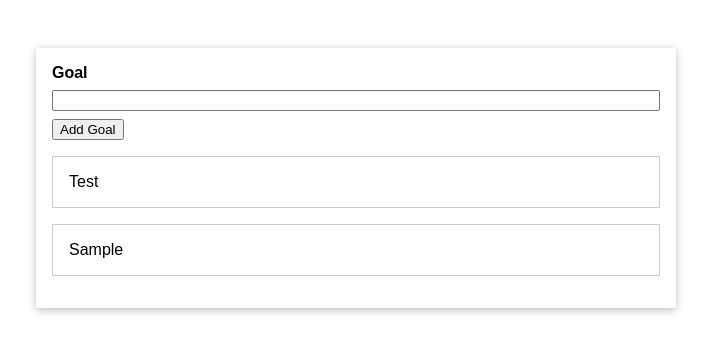
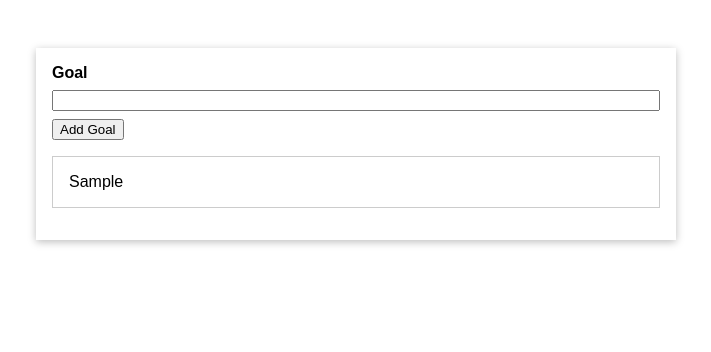
Before and after one commit to nohemy09/Aplicacion-con-Vue, a plain HTML site: page index.html in a window 1280 px wide. Both pictures are taken after typing "Sample" into the empty fields and a click on the button "Add Goal". Shown: the whole page, without its empty margins (284-995 px from the left). Drawn offline with nearby package versions, Linux system fonts and the light colour scheme.

Commit message:
App con vue creada

```diff
--- a/JS/main.js
+++ b/JS/main.js
@@ -1,14 +1,32 @@
-const buttonEl = document.querySelector('button');
-const inputEl = document.querySelector('input');
-const listEl = document.querySelector('ul');
+// Tenemos que crear la aplicacion
+Vue.createApp({
+  // Tenemos que definir la data
+  data() {
+    return {
+      goals: [],
+      enteredValue: '', // Conectralo con HTML
+    };
+  },
+  methods: {
+    addGoal() {
+      this.goals.push(this.enteredValue);
+      this.enteredValue = '';
+    } // El metodo para agregar goals
+  }
+}).mount('#app');
 
-function addGoal() {
-  const enteredValue = inputEl.value;
-  const listItemEl = document.createElement('li');
-  listItemEl.textContent = enteredValue;
-  listEl.appendChild(listItemEl);
-  inputEl.value = '';
-}
 
-buttonEl.addEventListener('click', addGoal);
- 40
+//const buttonEl = document.querySelector('button');
+//const inputEl = document.querySelector('input');
+//const listEl = document.querySelector('ul');
+
+//function addGoal() {
+  //const enteredValue = inputEl.value;
+  //const listItemEl = document.createElement('li');
+  //listItemEl.textContent = enteredValue;
+  //listEl.appendChild(listItemEl);
+  //inputEl.value = '';
+//}
+
+//buttonEl.addEventListener('click', addGoal);
+ //40
--- a/index.html
+++ b/index.html
@@ -4,20 +4,23 @@
     <meta charset="UTF-8" />
     <link rel="icon" type="image/svg+xml" href="/vite.svg" />
     <meta name="viewport" content="width=device-width, initial-scale=1.0" />
+    <!--Mi hoja de estilos-->
     <link rel="stylesheet" href="./assets/styles/style.css">
     <title>A first App</title>
   </head>
   <body>
-    <div id="app">
+    <main id="app">
       <div>
         <label for="goal">Goal</label>
-        <input type="text" id="goal" />
-        <button>Add Goal</button>
+        <input type="text" id="goal" v-model="enteredValue"/>
+        <button v-on:click="addGoal">Add Goal</button>
       </div>
       <ul>
-        <li>Test</li>
+        <li v-for="goal in goals">{{ goal }}</li>
       </ul>
-    </div>
+    </main>
+    <!--Mi archivo de JS-->
+    <script src="https://unpkg.com/vue@3/dist/vue.global.js"></script>
     <script type="module" src="./JS/main.js"></script>
   </body>
 </html>
```
